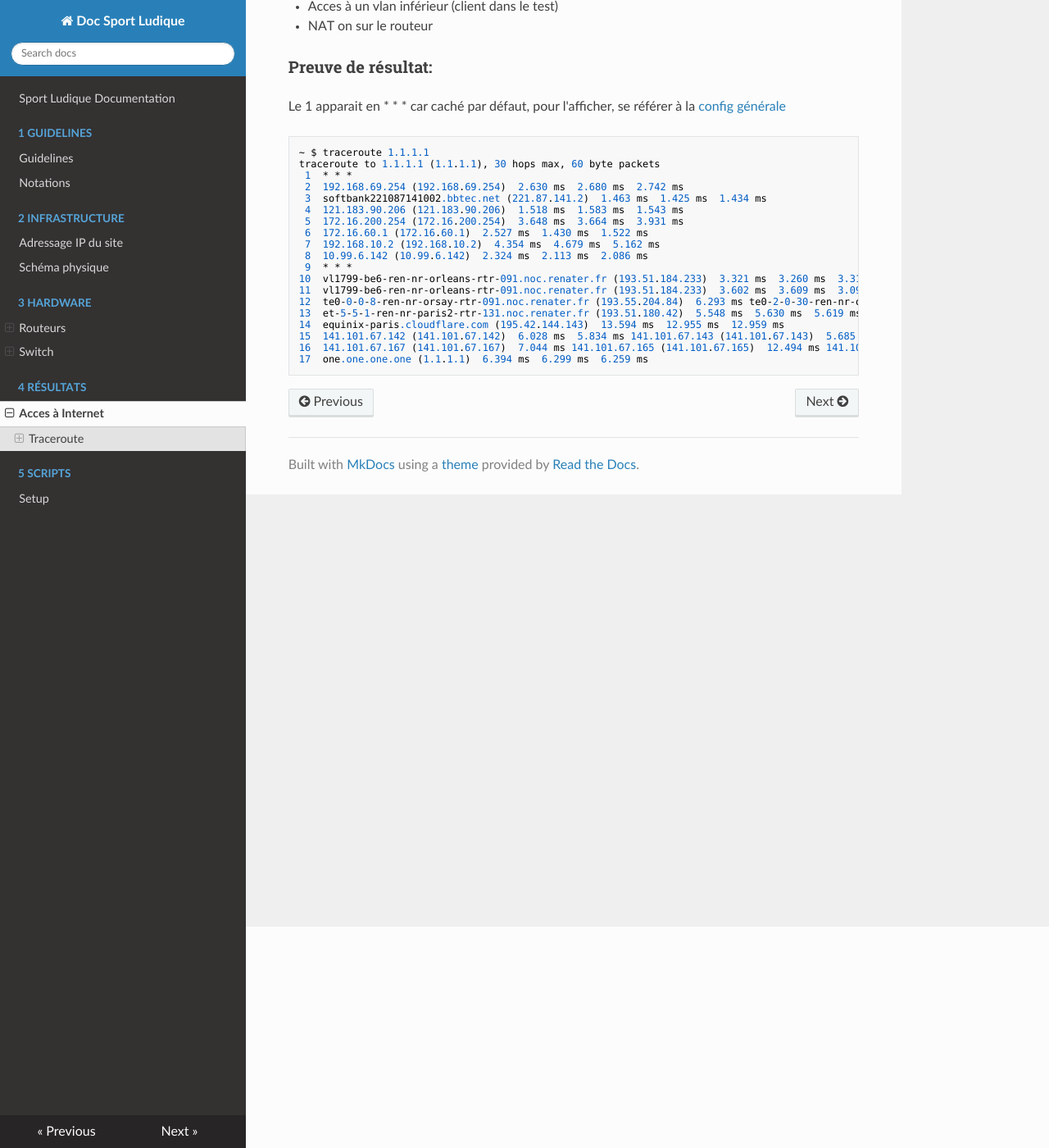
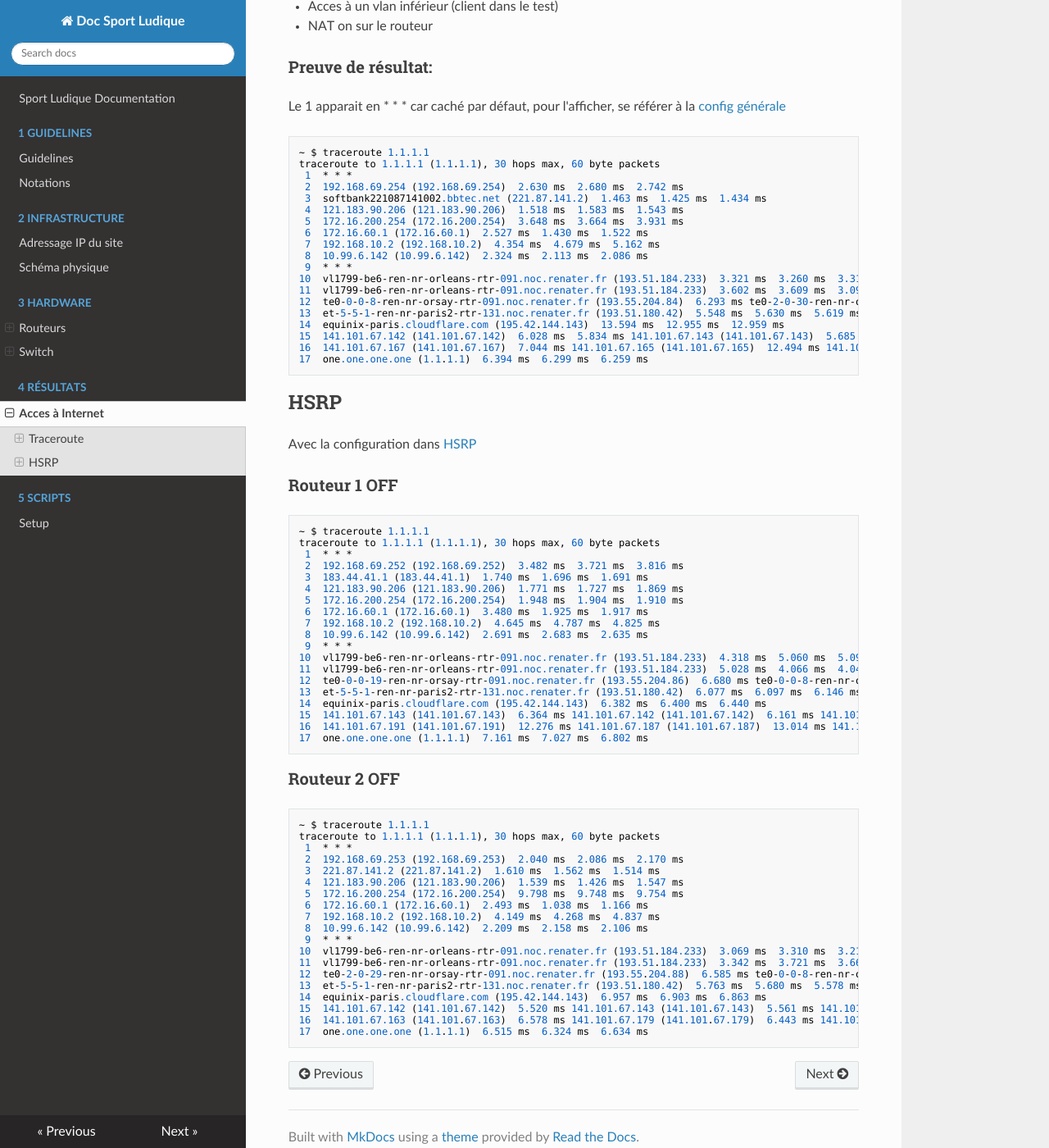
Before and after one commit to DSISportLudique/SportLudique2Doc, an MkDocs documentation site: the page built from docs/4 - Résultats/AccesInternet.md, in a window 1280 px wide and 1400 px high, scrolled down 270 px. Shown: the whole window at 82% size. Built offline with MkDocs 1.6.1, drawn with Linux system fonts in a browser that asks for light colours; nearby versions of some CDN libraries.

Commit message:
HSRP proof

````diff
--- a/docs/4 - Résultats/AccesInternet.md
+++ b/docs/4 - Résultats/AccesInternet.md
@@ -28,3 +28,52 @@ traceroute to 1.1.1.1 (1.1.1.1), 30 hops max, 60 byte packets
 16  141.101.67.167 (141.101.67.167)  7.044 ms 141.101.67.165 (141.101.67.165)  12.494 ms 141.101.67.153 (141.101.67.153)  5.903 ms
 17  one.one.one.one (1.1.1.1)  6.394 ms  6.299 ms  6.259 ms
 ```
+
+## HSRP
+Avec la configuration dans [HSRP](../../5 - Hardware/Switch/hsrp.md)
+
+### Routeur 1 OFF
+```
+~ $ traceroute 1.1.1.1
+traceroute to 1.1.1.1 (1.1.1.1), 30 hops max, 60 byte packets
+ 1  * * *
+ 2  192.168.69.252 (192.168.69.252)  3.482 ms  3.721 ms  3.816 ms
+ 3  183.44.41.1 (183.44.41.1)  1.740 ms  1.696 ms  1.691 ms
+ 4  121.183.90.206 (121.183.90.206)  1.771 ms  1.727 ms  1.869 ms
+ 5  172.16.200.254 (172.16.200.254)  1.948 ms  1.904 ms  1.910 ms
+ 6  172.16.60.1 (172.16.60.1)  3.480 ms  1.925 ms  1.917 ms
+ 7  192.168.10.2 (192.168.10.2)  4.645 ms  4.787 ms  4.825 ms
+ 8  10.99.6.142 (10.99.6.142)  2.691 ms  2.683 ms  2.635 ms
+ 9  * * *
+10  vl1799-be6-ren-nr-orleans-rtr-091.noc.renater.fr (193.51.184.233)  4.318 ms  5.060 ms  5.098 ms
+11  vl1799-be6-ren-nr-orleans-rtr-091.noc.renater.fr (193.51.184.233)  5.028 ms  4.066 ms  4.040 ms
+12  te0-0-0-19-ren-nr-orsay-rtr-091.noc.renater.fr (193.55.204.86)  6.680 ms te0-0-0-8-ren-nr-orsay-rtr-091.noc.renater.fr (193.55.204.84)  6.370 ms te0-2-0-30-ren-nr-orsay-rtr-091.noc.renater.fr (193.55.204.90)  6.581 ms
+13  et-5-5-1-ren-nr-paris2-rtr-131.noc.renater.fr (193.51.180.42)  6.077 ms  6.097 ms  6.146 ms
+14  equinix-paris.cloudflare.com (195.42.144.143)  6.382 ms  6.400 ms  6.440 ms
+15  141.101.67.143 (141.101.67.143)  6.364 ms 141.101.67.142 (141.101.67.142)  6.161 ms 141.101.67.143 (141.101.67.143)  6.107 ms
+16  141.101.67.191 (141.101.67.191)  12.276 ms 141.101.67.187 (141.101.67.187)  13.014 ms 141.101.67.153 (141.101.67.153)  6.179 ms
+17  one.one.one.one (1.1.1.1)  7.161 ms  7.027 ms  6.802 ms
+```
+
+### Routeur 2 OFF
+```
+~ $ traceroute 1.1.1.1
+traceroute to 1.1.1.1 (1.1.1.1), 30 hops max, 60 byte packets
+ 1  * * *
+ 2  192.168.69.253 (192.168.69.253)  2.040 ms  2.086 ms  2.170 ms
+ 3  221.87.141.2 (221.87.141.2)  1.610 ms  1.562 ms  1.514 ms
+ 4  121.183.90.206 (121.183.90.206)  1.539 ms  1.426 ms  1.547 ms
+ 5  172.16.200.254 (172.16.200.254)  9.798 ms  9.748 ms  9.754 ms
+ 6  172.16.60.1 (172.16.60.1)  2.493 ms  1.038 ms  1.166 ms
+ 7  192.168.10.2 (192.168.10.2)  4.149 ms  4.268 ms  4.837 ms
+ 8  10.99.6.142 (10.99.6.142)  2.209 ms  2.158 ms  2.106 ms
+ 9  * * *
+10  vl1799-be6-ren-nr-orleans-rtr-091.noc.renater.fr (193.51.184.233)  3.069 ms  3.310 ms  3.210 ms
+11  vl1799-be6-ren-nr-orleans-rtr-091.noc.renater.fr (193.51.184.233)  3.342 ms  3.721 ms  3.662 ms
+12  te0-2-0-29-ren-nr-orsay-rtr-091.noc.renater.fr (193.55.204.88)  6.585 ms te0-0-0-8-ren-nr-orsay-rtr-091.noc.renater.fr (193.55.204.84)  6.072 ms te0-0-0-19-ren-nr-orsay-rtr-091.noc.renater.fr (193.55.204.86)  5.896 ms
+13  et-5-5-1-ren-nr-paris2-rtr-131.noc.renater.fr (193.51.180.42)  5.763 ms  5.680 ms  5.578 ms
+14  equinix-paris.cloudflare.com (195.42.144.143)  6.957 ms  6.903 ms  6.863 ms
+15  141.101.67.142 (141.101.67.142)  5.520 ms 141.101.67.143 (141.101.67.143)  5.561 ms 141.101.67.142 (141.101.67.142)  5.595 ms
+16  141.101.67.163 (141.101.67.163)  6.578 ms 141.101.67.179 (141.101.67.179)  6.443 ms 141.101.67.189 (141.101.67.189)  7.124 ms
+17  one.one.one.one (1.1.1.1)  6.515 ms  6.324 ms  6.634 ms
+```
````
